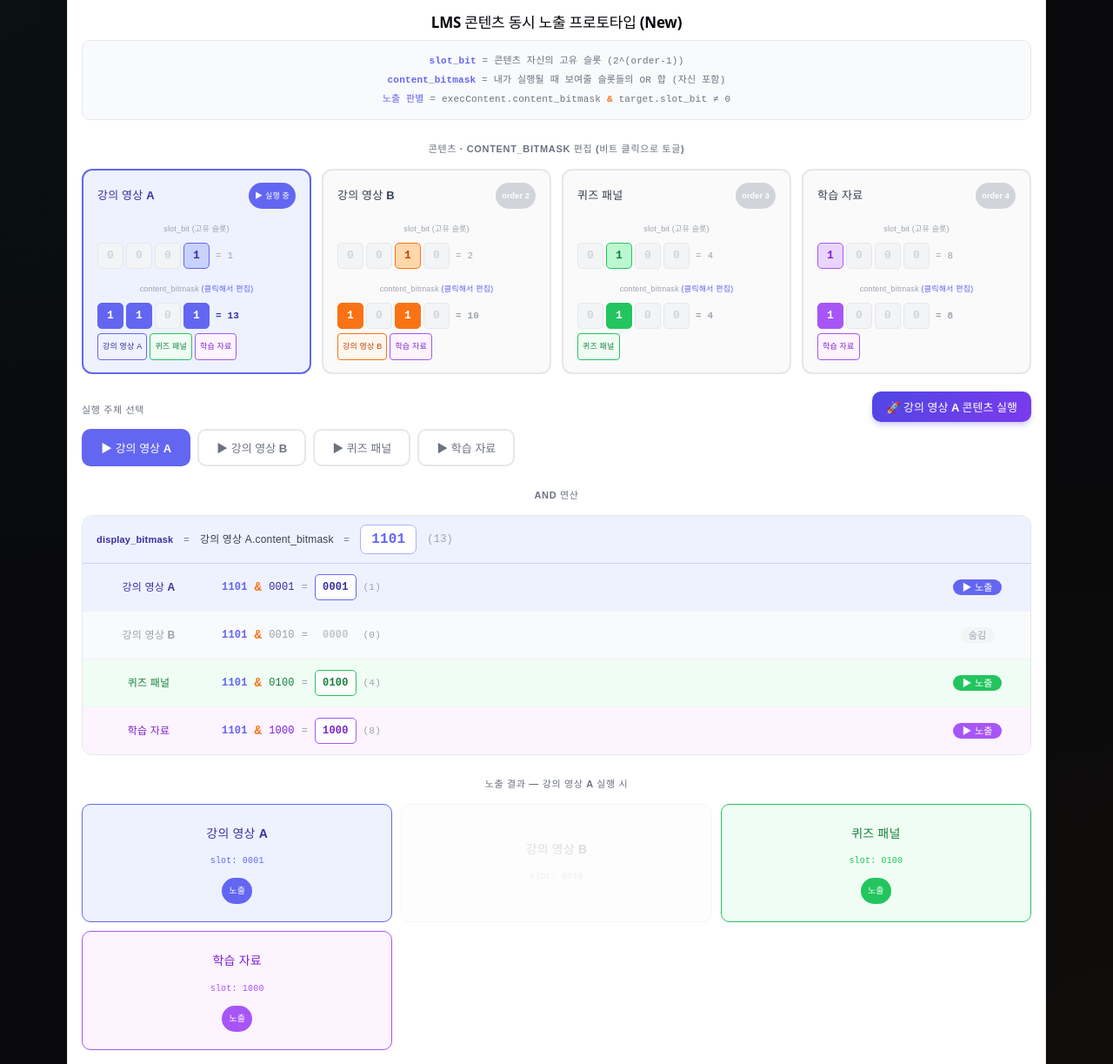
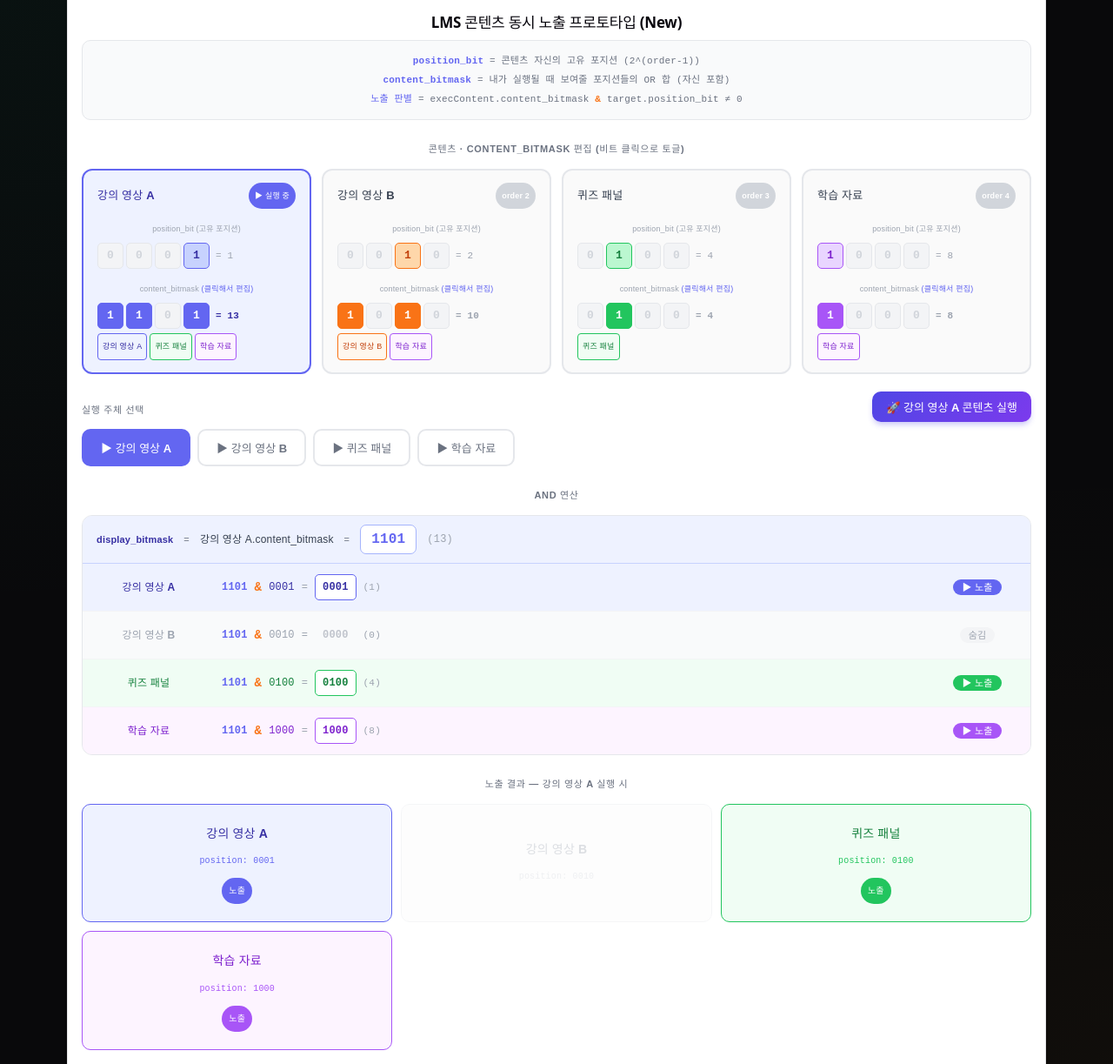
Before and after one commit to toughmon/scope, a React (Vite) app: page / in a window 1280 px wide. Shown: the whole page at 87% size. Built offline with nearby package versions, Linux system fonts and the light colour scheme.

Commit message:
명칭 변경

```diff
--- a/src/NewPrototype.jsx
+++ b/src/NewPrototype.jsx
@@ -1,18 +1,18 @@
 import { useState, useMemo } from "react";
 
 // 각 실행 주체는 두 가지 비트값을 가진다
-//   slot_bit       = 자신의 고유 슬롯 (2^(order-1))
-//   content_bitmask = 내가 실행될 때 보여줄 슬롯들의 OR 합
-//                    → 이 안에 자신의 slot_bit 포함
+//   position_bit       = 자신의 고유 포지션 (2^(order-1))
+//   content_bitmask = 내가 실행될 때 보여줄 포지션들의 OR 합
+//                    → 이 안에 자신의 position_bit 포함
 //
-// 예) 영상A (slot 0001, bitmask 0101)
+// 예) 영상A (position 0001, bitmask 0101)
 //     → 0101 = 영상A(0001) | 퀴즈(0100)
 //     → 영상A 실행 시: display = 0101, 영상A·퀴즈 노출, 영상B 숨김
 const INIT_CONTENTS = [
-  { id:1, title:"강의 영상 A", order:1, slot_bit:0b0001, content_bitmask:0b1101, type: "video", url: "https://www.w3schools.com/html/mov_bbb.mp4", desc: "HTML5 빅벅버니 비디오 샘플입니다. 실제 영상 재생을 테스트해볼 수 있습니다." },
-  { id:2, title:"강의 영상 B", order:2, slot_bit:0b0010, content_bitmask:0b1010, type: "video", url: "https://interactive-examples.mdn.mozilla.net/media/cc0-videos/flower.webm", desc: "대체 비디오 소스입니다. 다른 내용을 시연할 때 사용됩니다." },
-  { id:3, title:"퀴즈 패널",   order:3, slot_bit:0b0100, content_bitmask:0b0100, type: "quiz", desc: "학습 내용을 점검하는 퀴즈 섹션입니다." },
-  { id:4, title:"학습 자료",   order:4, slot_bit:0b1000, content_bitmask:0b1000, type: "doc", desc: "강의 교안 및 보충 자료 다운로드 링크와 텍스트가 표시됩니다." },
+  { id:1, title:"강의 영상 A", order:1, position_bit:0b0001, content_bitmask:0b1101, type: "video", url: "https://www.w3schools.com/html/mov_bbb.mp4", desc: "HTML5 빅벅버니 비디오 샘플입니다. 실제 영상 재생을 테스트해볼 수 있습니다." },
+  { id:2, title:"강의 영상 B", order:2, position_bit:0b0010, content_bitmask:0b1010, type: "video", url: "https://interactive-examples.mdn.mozilla.net/media/cc0-videos/flower.webm", desc: "대체 비디오 소스입니다. 다른 내용을 시연할 때 사용됩니다." },
+  { id:3, title:"퀴즈 패널",   order:3, position_bit:0b0100, content_bitmask:0b0100, type: "quiz", desc: "학습 내용을 점검하는 퀴즈 섹션입니다." },
+  { id:4, title:"학습 자료",   order:4, position_bit:0b1000, content_bitmask:0b1000, type: "doc", desc: "강의 교안 및 보충 자료 다운로드 링크와 텍스트가 표시됩니다." },
 ];
 
 const BITS = 4;
@@ -38,8 +38,8 @@ export default function NewPrototype() {
 
   const results = useMemo(() => contents.map(c => ({
     ...c,
-    andResult: displayMask & c.slot_bit,
-    visible:   (displayMask & c.slot_bit) !== 0,
+    andResult: displayMask & c.position_bit,
+    visible:   (displayMask & c.position_bit) !== 0,
   })), [contents, displayMask]);
 
   function toggleMaskBit(id, bit) {
@@ -57,9 +57,9 @@ export default function NewPrototype() {
         <h2 style={{ fontSize:17, fontWeight:600, margin:"0 0 10px" }}>LMS 콘텐츠 동시 노출 프로토타입 (New)</h2>
         <div style={{ background:"#F9FAFB", border:"1px solid #E5E7EB", borderRadius:10, padding:"12px 16px",
           fontFamily:"monospace", fontSize:11, lineHeight:2 }}>
-          <div><span style={{ color:"#6366F1", fontWeight:700 }}>slot_bit</span>{"       "}<span style={{ color:"#6B7280" }}>= 콘텐츠 자신의 고유 슬롯 (2^(order-1))</span></div>
-          <div><span style={{ color:"#6366F1", fontWeight:700 }}>content_bitmask</span><span style={{ color:"#6B7280" }}> = 내가 실행될 때 보여줄 슬롯들의 OR 합 (자신 포함)</span></div>
-          <div><span style={{ color:"#6366F1", fontWeight:700 }}>노출 판별</span>{"     "}<span style={{ color:"#6B7280" }}> = execContent.content_bitmask </span><span style={{ color:"#F97316", fontWeight:700 }}>&</span><span style={{ color:"#6B7280" }}> target.slot_bit ≠ 0</span></div>
+          <div><span style={{ color:"#6366F1", fontWeight:700 }}>position_bit</span>{"       "}<span style={{ color:"#6B7280" }}>= 콘텐츠 자신의 고유 포지션 (2^(order-1))</span></div>
+          <div><span style={{ color:"#6366F1", fontWeight:700 }}>content_bitmask</span><span style={{ color:"#6B7280" }}> = 내가 실행될 때 보여줄 포지션들의 OR 합 (자신 포함)</span></div>
+          <div><span style={{ color:"#6366F1", fontWeight:700 }}>노출 판별</span>{"     "}<span style={{ color:"#6B7280" }}> = execContent.content_bitmask </span><span style={{ color:"#F97316", fontWeight:700 }}>&</span><span style={{ color:"#6B7280" }}> target.position_bit ≠ 0</span></div>
         </div>
       </div>
 
@@ -88,12 +88,12 @@ export default function NewPrototype() {
                   </span>
                 </div>
 
-                {/* slot_bit */}
+                {/* position_bit */}
                 <div style={{ marginBottom:10 }}>
-                  <div style={{ fontSize:9, color:"#9CA3AF", marginBottom:3 }}>slot_bit (고유 슬롯)</div>
+                  <div style={{ fontSize:9, color:"#9CA3AF", marginBottom:3 }}>position_bit (고유 포지션)</div>
                   <div style={{ display:"flex", gap:3 }}>
                     {Array.from({length:BITS},(_,bi) => {
-                      const on = !!(c.slot_bit & (1 << (BITS-1-bi)));
+                      const on = !!(c.position_bit & (1 << (BITS-1-bi)));
                       return (
                         <div key={bi} style={{ width:28, height:28, borderRadius:5, display:"flex",
                           alignItems:"center", justifyContent:"center",
@@ -105,7 +105,7 @@ export default function NewPrototype() {
                         </div>
                       );
                     })}
-                    <span style={{ fontFamily:"monospace", fontSize:11, color:"#9CA3AF", alignSelf:"center", marginLeft:4 }}>= {c.slot_bit}</span>
+                    <span style={{ fontFamily:"monospace", fontSize:11, color:"#9CA3AF", alignSelf:"center", marginLeft:4 }}>= {c.position_bit}</span>
                   </div>
                 </div>
 
@@ -118,10 +118,10 @@ export default function NewPrototype() {
                     {Array.from({length:BITS},(_,bi) => {
                       const bitVal = 1 << (BITS-1-bi);
                       const on = !!(c.content_bitmask & bitVal);
-                      // 어떤 슬롯인지 표시
-                      const who = contents.find(x => x.slot_bit === bitVal);
+                      // 어떤 포지션인지 표시
+                      const who = contents.find(x => x.position_bit === bitVal);
                       return (
-                        <div key={bi} title={who ? `${who.title} 슬롯` : `bit${BITS-1-bi}`}
+                        <div key={bi} title={who ? `${who.title} 포지션` : `bit${BITS-1-bi}`}
                           onClick={() => toggleMaskBit(c.id, bitVal)}
                           style={{ width:28, height:28, borderRadius:5, display:"flex",
                             alignItems:"center", justifyContent:"center",
@@ -136,9 +136,9 @@ export default function NewPrototype() {
                     })}
                     <span style={{ fontFamily:"monospace", fontSize:11, color: isExec ? gc.text : "#9CA3AF", fontWeight:700, marginLeft:4 }}>= {c.content_bitmask}</span>
                   </div>
-                  {/* 어떤 슬롯이 켜져 있는지 */}
+                  {/* 어떤 포지션이 켜져 있는지 */}
                   <div style={{ marginTop:5, display:"flex", gap:3, flexWrap:"wrap" }}>
-                    {contents.filter(x => !!(c.content_bitmask & x.slot_bit)).map(x => (
+                    {contents.filter(x => !!(c.content_bitmask & x.position_bit)).map(x => (
                       <span key={x.id} style={{ fontSize:9, background: col(contents.indexOf(x)).bg,
                         color: col(contents.indexOf(x)).text, border:`1px solid ${col(contents.indexOf(x)).border}`,
                         borderRadius:4, padding:"1px 5px" }}>{x.title}</span>
@@ -228,7 +228,7 @@ export default function NewPrototype() {
                       display:"flex", alignItems:"center", gap:8, flexWrap:"wrap" }}>
                       <span style={{ color:"#6366F1", fontWeight:700 }}>{bin(displayMask)}</span>
                       <span style={{ color:"#F97316", fontWeight:700, fontSize:14 }}>&</span>
-                      <span style={{ color: c.visible ? gc.text : "#9CA3AF" }}>{bin(c.slot_bit)}</span>
+                      <span style={{ color: c.visible ? gc.text : "#9CA3AF" }}>{bin(c.position_bit)}</span>
                       <span style={{ color:"#9CA3AF" }}>=</span>
                       <span style={{ fontWeight:700, color: c.visible ? gc.text : "#C0C4CC",
                         background: c.visible ? "#fff" : "transparent",
@@ -272,7 +272,7 @@ export default function NewPrototype() {
                 display:"flex", flexDirection:"column", alignItems:"center", justifyContent:"center", gap:6 }}>
                 <span style={{ fontWeight:700, fontSize:14, color: c.visible ? gc.text : "#9CA3AF" }}>{c.title}</span>
                 <span style={{ fontFamily:"monospace", fontSize:10, color: c.visible ? gc.border : "#D1D5DB" }}>
-                  slot: {bin(c.slot_bit)}
+                  position: {bin(c.position_bit)}
                 </span>
                 {c.visible && (
                   <span style={{ fontSize:10, background: gc.pill, color:"#fff",
```
